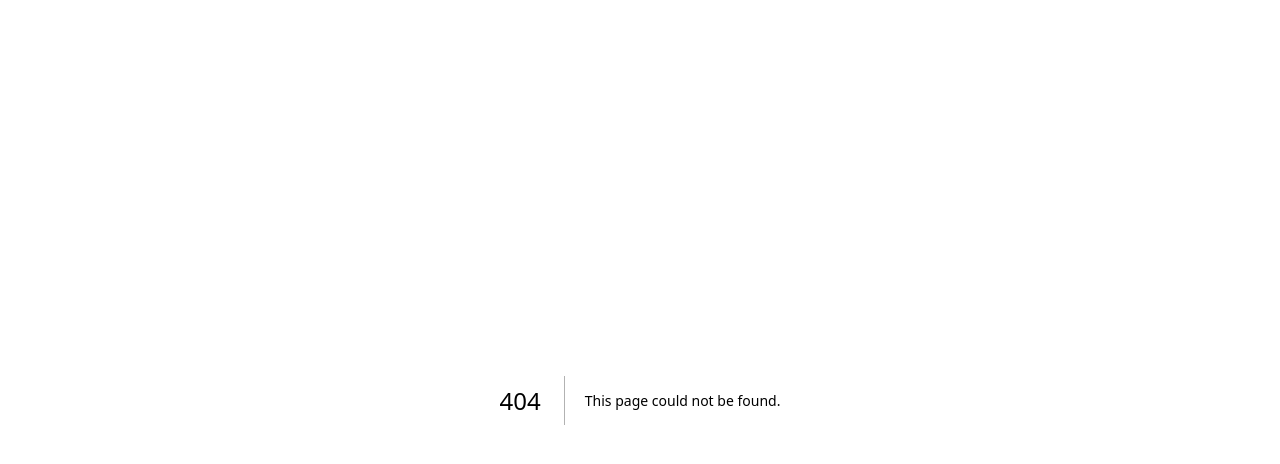
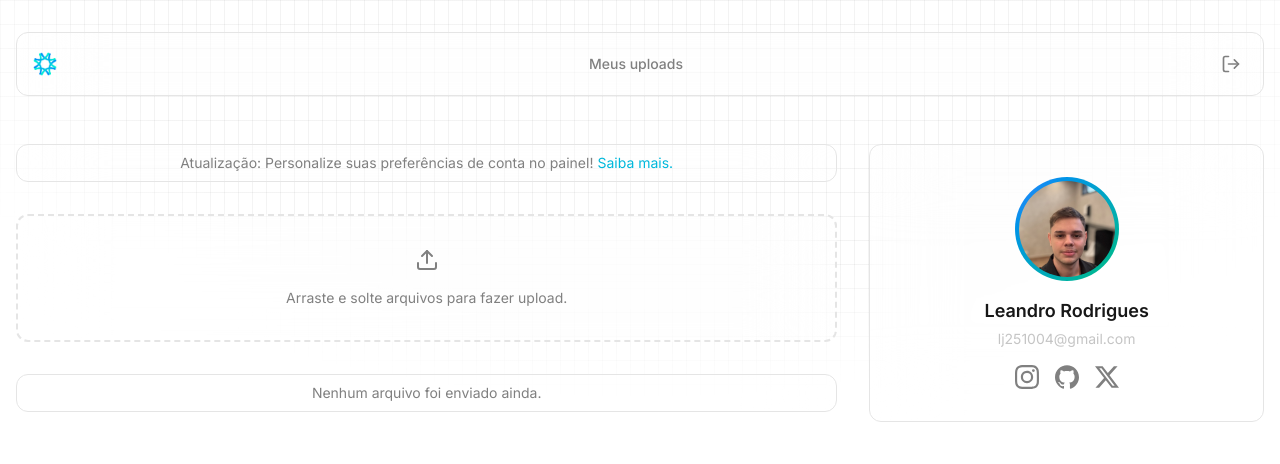
Before and after one commit to leandrordg/image-uploader-aws, a Next.js app: page /dashboard in a window 1280 px wide. Before the commit this address had no page. Shown: the top 464 px of the page. Built offline with nearby package versions, Linux system fonts and the light colour scheme.

Commit message:
feat: implement dashboard layout and header components; enhance authentication form with motion effects

```diff
--- /dev/null
+++ b/src/app/dashboard/layout.tsx
@@ -0,0 +1,26 @@
+import { DashboardAside } from "@/components/dashboard-aside";
+import { Header } from "@/components/header";
+
+export default function DashboardLayout({
+  children,
+}: {
+  children: React.ReactNode;
+}) {
+  return (
+    <>
+      <header className="px-4 max-w-7xl mx-auto">
+        <Header />
+      </header>
+
+      <main className="max-w-7xl mx-auto grid grid-cols-1 lg:grid-cols-3 gap-8 py-12 px-4">
+        <div className="fixed inset-0 bg-[linear-gradient(to_right,#4f4f4f11_1px,transparent_1px),linear-gradient(to_bottom,#4f4f4f11_1px,transparent_1px)] bg-[size:14px_24px] [mask-image:radial-gradient(ellipse_60%_50%_at_50%_0%,#000_70%,transparent_100%)] -z-50" />
+
+        <section className="col-span-1 lg:col-span-2">{children}</section>
+
+        <aside className="hidden lg:block col-span-1 sticky top-12 h-max">
+          <DashboardAside />
+        </aside>
+      </main>
+    </>
+  );
+}
--- /dev/null
+++ b/src/app/dashboard/page.tsx
@@ -0,0 +1,27 @@
+import Link from "next/link";
+
+import { UploadIcon } from "lucide-react";
+
+export default function DashboardPage() {
+  return (
+    <div className="flex flex-col items-center space-y-8">
+      <div className="p-2 rounded-xl text-center border border-border w-full max-w-7xl text-xs md:text-sm text-muted-foreground bg-transparent backdrop-blur-2xl">
+        Atualização: Personalize suas preferências de conta no painel!
+        <Link href="#" className="ml-1 text-cyan-500 hover:underline">
+          Saiba mais.
+        </Link>
+      </div>
+
+      <div className="rounded-xl text-center border-2 border-dashed border-border w-full max-w-7xl text-xs md:text-sm text-muted-foreground bg-transparent backdrop-blur-2xl cursor-pointer">
+        <div className="flex flex-col items-center justify-center space-y-4 p-8 select-none">
+          <UploadIcon className="size-6 text-muted-foreground" />
+          <p>Arraste e solte arquivos para fazer upload.</p>
+        </div>
+      </div>
+
+      <div className="p-2 rounded-xl text-center border border-border w-full max-w-7xl text-xs md:text-sm text-muted-foreground bg-transparent backdrop-blur-2xl">
+        Nenhum arquivo foi enviado ainda.
+      </div>
+    </div>
+  );
+}
--- a/src/app/get-started/page.tsx
+++ b/src/app/get-started/page.tsx
@@ -51,11 +51,11 @@ export default function GetStartedPage() {
         className="absolute bottom-0 left-0 right-0 text-center text-xs text-muted-foreground p-4 md:p-8"
       >
         Ao continuar, você concorda com os{" "}
-        <Link href="/terms" className="text-foreground hover:underline">
+        <Link href="#" className="text-foreground hover:underline">
           Termos de Serviço
         </Link>{" "}
         e a{" "}
-        <Link href="/privacy" className="text-foreground hover:underline">
+        <Link href="#" className="text-foreground hover:underline">
           Política de Privacidade
         </Link>{" "}
         da plataforma.
--- a/src/app/page.tsx
+++ b/src/app/page.tsx
@@ -90,7 +90,7 @@ export default function HomePage() {
 
         <Link href="/get-started">
           <motion.button
-            className="w-full max-w-sm px-8 py-2 bg-gradient-to-r from-blue-500 to-emerald-500 text-white rounded-lg shadow-lg font-semibold cursor-pointer select-none"
+            className="w-full max-w-sm px-8 py-2 bg-gradient-to-r from-blue-500 to-emerald-500 text-white rounded-xl shadow-sm font-semibold cursor-pointer select-none"
             whileHover={{
               scale: 1.05,
               background: "linear-gradient(to right, #4CAF50, #2196F3)",
--- a/src/components/auth-form.tsx
+++ b/src/components/auth-form.tsx
@@ -8,12 +8,23 @@ import { motion } from "framer-motion";
 export function AuthForm() {
   return (
     <form className="flex flex-col gap-4">
-      <button className="w-full h-10 px-4 bg-muted/10 border border-border backdrop-blur-2xl rounded-xl flex items-center justify-center cursor-pointer focus:outline-2 outline-border-foreground">
+      <Link href="/dashboard">
+        <motion.button
+          whileHover={{
+            scale: 1.05,
+            transition: { duration: 0.4, ease: "easeInOut" },
+          }}
+          whileTap={{ scale: 0.97 }}
+          transition={{ duration: 0.3 }}
+          type="button"
+          className="w-full h-10 px-4 bg-muted/10 border border-border backdrop-blur-2xl rounded-xl flex items-center justify-center cursor-pointer focus:outline-2 outline-border-foreground"
+        >
           <Google className="size-4 fill-muted-foreground" />
           <span className="text-muted-foreground text-sm font-semibold ml-2">
             Continuar com Google
           </span>
-      </button>
+        </motion.button>
+      </Link>
 
       <div className="flex items-center">
         <div className="flex-1 border-b border-border" />
@@ -28,16 +39,17 @@ export function AuthForm() {
 
       <p className="text-xs text-muted-foreground">
         Onde está a senha?{" "}
-        <Link href="/security" className="text-foreground hover:underline">
+        <Link href="#" className="text-foreground hover:underline">
           Saiba mais.
         </Link>
       </p>
 
+      <Link href="/dashboard">
         <motion.button
-        className="w-full h-10 px-4 bg-gradient-to-r text-sm from-blue-500 to-emerald-500 text-white rounded-lg font-semibold cursor-pointer select-none focus:outline-2 outline-border-foreground"
+          type="button"
+          className="w-full h-10 px-4 bg-gradient-to-r text-sm from-blue-500 to-emerald-500 text-white rounded-xl shadow-sm font-semibold cursor-pointer select-none focus:outline-2 outline-border-foreground"
           whileHover={{
             scale: 1.05,
-          background: "linear-gradient(to right, #4CAF50, #2196F3)",
             transition: { duration: 0.4, ease: "easeInOut" },
           }}
           whileTap={{ scale: 0.97 }}
@@ -45,6 +57,7 @@ export function AuthForm() {
         >
           Continar com email
         </motion.button>
+      </Link>
     </form>
   );
 }
--- /dev/null
+++ b/src/components/dashboard-aside.tsx
@@ -0,0 +1,46 @@
+import Image from "next/image";
+import Link from "next/link";
+
+import { GitHub, Instagram, X } from "@/utils/icons";
+
+export function DashboardAside() {
+  return (
+    <section className="flex flex-col items-center text-center gap-4 p-8 border border-border rounded-xl bg-transparent backdrop-blur-2xl">
+      <div className="bg-gradient-to-br from-blue-500 to-emerald-500 p-1 rounded-full overflow-clip">
+        <div className="relative size-24 rounded-full overflow-clip">
+          <Image
+            src="/profile.png"
+            alt="User profile"
+            className="object-cover bg-muted"
+            fill
+          />
+        </div>
+      </div>
+
+      <div className="flex flex-col items-center gap-1">
+        <h3 className="text-lg font-semibold">Leandro Rodrigues</h3>
+        <p className="text-sm text-muted">lj251004@gmail.com</p>
+      </div>
+
+      <div className="flex items-center md:justify-center gap-4">
+        <div>
+          <Link target="_blank" href="https://instagram.com/leandro.rodriguesz">
+            <Instagram className="size-6 fill-muted-foreground hover:fill-foreground transition-colors duration-200" />
+          </Link>
+        </div>
+
+        <div>
+          <Link target="_blank" href="https://github.com/leandrordg">
+            <GitHub className="size-6 fill-muted-foreground hover:fill-foreground transition-colors duration-200" />
+          </Link>
+        </div>
+
+        <div>
+          <Link target="_blank" href="https://x.com/bertalhiaa">
+            <X className="size-6 fill-muted-foreground hover:fill-foreground transition-colors duration-200" />
+          </Link>
+        </div>
+      </div>
+    </section>
+  );
+}
--- /dev/null
+++ b/src/components/header.tsx
@@ -0,0 +1,33 @@
+import Image from "next/image";
+import Link from "next/link";
+
+import { LogOutIcon } from "lucide-react";
+
+export function Header() {
+  return (
+    <header className="flex items-center justify-between h-16 px-4 border border-border rounded-xl mt-8 bg-transparent backdrop-blur-2xl">
+      <Link href="/dashboard">
+        <div className="relative size-6 hover:scale-105 transition-transform">
+          <Image src="/logo.png" alt="Logo" fill />
+        </div>
+      </Link>
+
+      <nav className="flex items-center space-x-4">
+        <Link
+          href="#"
+          className="text-xs md:text-sm font-medium text-muted-foreground hover:text-foreground transition-colors"
+        >
+          Meus uploads
+        </Link>
+      </nav>
+
+      <div className="flex items-center space-x-4">
+        <Link href="/">
+          <button className="size-8 rounded-xl flex items-center justify-center cursor-pointer text-muted-foreground hover:bg-muted/10 hover:text-foreground transition-colors">
+            <LogOutIcon className="size-5" />
+          </button>
+        </Link>
+      </div>
+    </header>
+  );
+}
```
Also changed, not shown: public/profile.png (added). Lines whose indentation alone changed are shown as unchanged.
